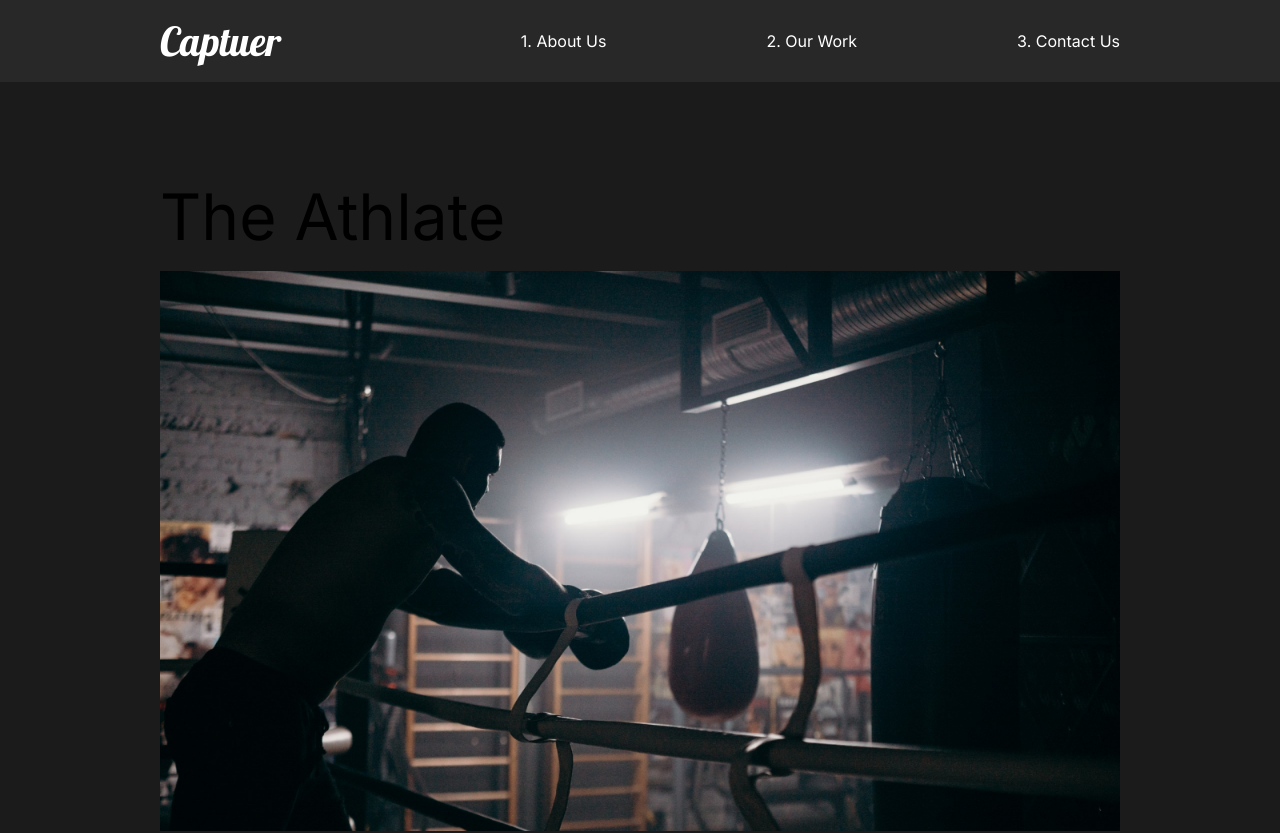
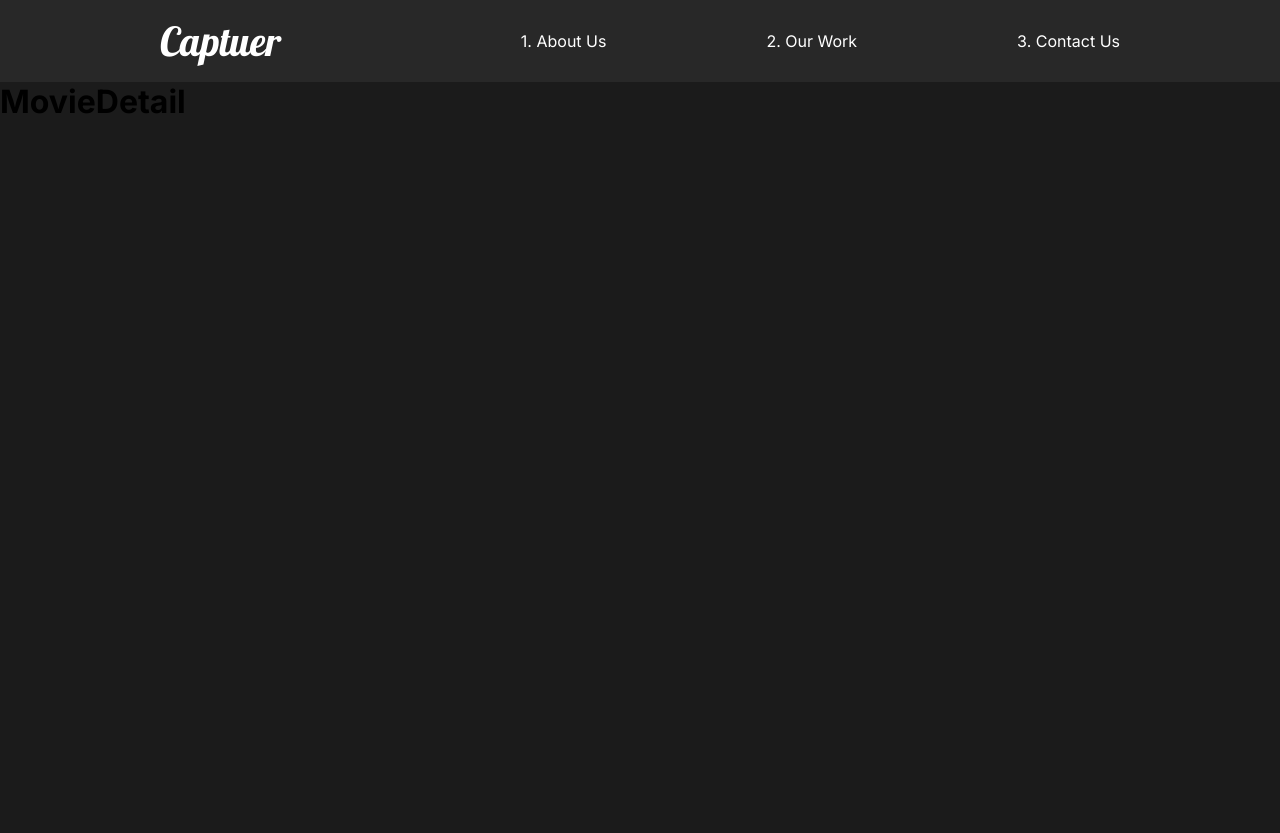
Before and after one commit to MrAdamUs/capture-portofolio, a React (Create React App) app: page /work/good-times in a window 1280 px wide. Shown: the top 833 px of the page. After the commit the page ends 800 px from the top, so only its background shows below. Built offline with nearby package versions, Linux system fonts and the light colour scheme.

Commit message:
still working on worksDetail page

```diff
--- a/src/App.js
+++ b/src/App.js
@@ -3,6 +3,7 @@ import ContactUs from './pages/ContactUs';
 import OutWork from './pages/OutWork';
 import GlobalStyle from './components/GlobalStyle';
 import Nav from './components/Nav';
+import MovieDetail from './pages/MovieDetail';
 //Router
 import { Switch, Route } from 'react-router-dom';
 
@@ -15,8 +16,11 @@ function App() {
         <Route path='/' exact>
           <AboutUs />
         </Route>
-        <Route path='/work'>
+        <Route path='/work' exact>
           <OutWork />
+        </Route>
+        <Route path='/work/:id'>
+          <MovieDetail />
         </Route>
         <Route path='/contact'>
           <ContactUs />
--- /dev/null
+++ b/src/pages/MovieDetail.js
@@ -0,0 +1,13 @@
+import React from 'react';
+import styled from 'styled-components';
+import { useHistory } from 'react-router-dom';
+
+const MovieDetail = () => {
+  return (
+    <div>
+      <h1>MovieDetail</h1>
+    </div>
+  );
+};
+
+export default MovieDetail;
```
Also changed, not shown: 2 other files (tests, documents, lock files or other folders).
